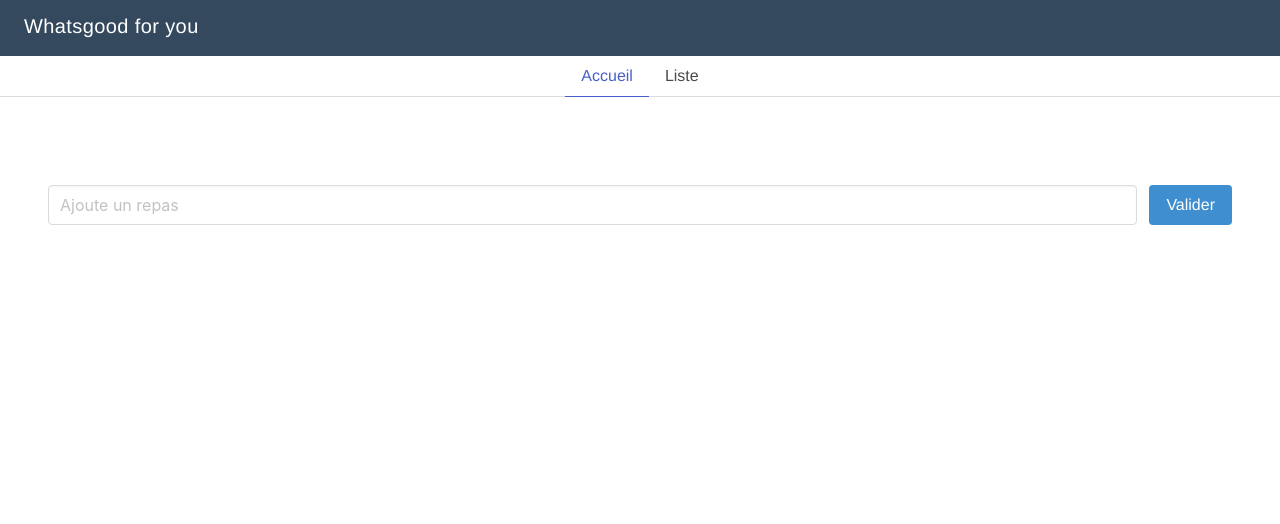
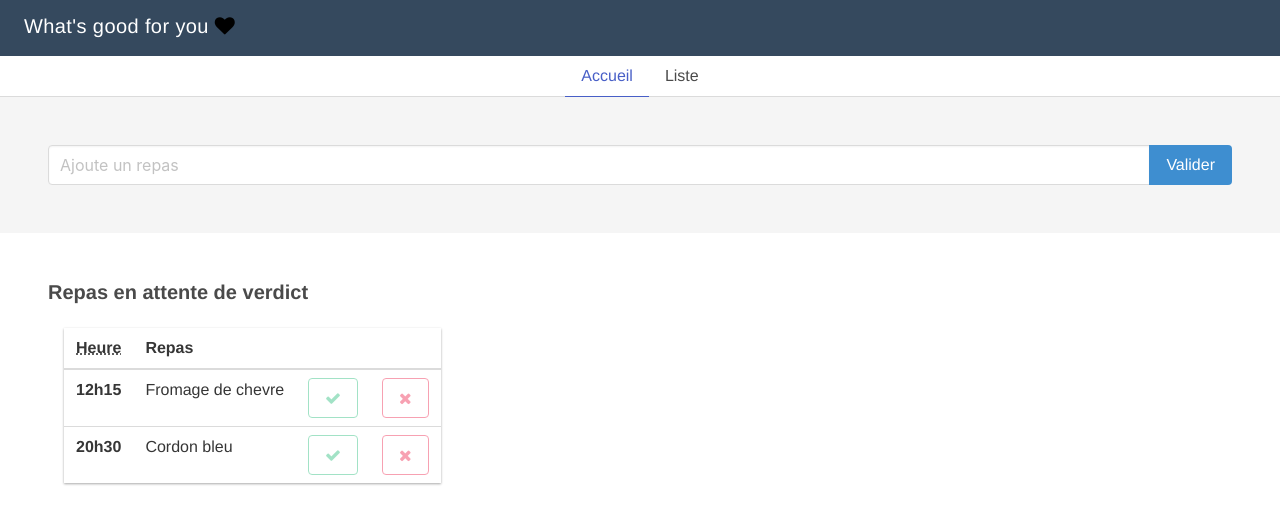
Before and after one commit to Alexandre-cibot/whatsgood, a Vue app: page /#/Home in a window 1280 px wide. Shown: the top 524 px of the page. Built offline with nearby package versions, Linux system fonts and the light colour scheme.

Commit message:
Ajout des deux listes

```diff
--- a/package.json
+++ b/package.json
@@ -12,6 +12,7 @@
   "dependencies": {
     "axios": "^0.18.0",
     "bulma": "^0.7.1",
+    "font-awesome": "^4.7.0",
     "node-sass": "^4.9.0",
     "sass-loader": "^7.0.3",
     "vue": "^2.5.2",
--- a/src/App.vue
+++ b/src/App.vue
@@ -1,9 +1,7 @@
 <template>
   <div id="app">
     <Header />
-    <main>
-      <router-view></router-view>
-    </main>
+    <router-view></router-view>
   </div>
 </template>
 
--- a/src/components/Header.vue
+++ b/src/components/Header.vue
@@ -1,7 +1,7 @@
 <template>
   <div>
     <header>
-        <span>Whatsgood for you</span>
+        <span>What's good for you <i class="fa fa-heart red" style="-webkit-text-fill-color: black"></i></span>
       </header>
       <div class="tabs is-centered">
         <ul>
--- /dev/null
+++ b/src/components/NewDishForm.vue
@@ -0,0 +1,57 @@
+<template>
+  <div class="field has-addons sourceselection">
+      <p class="control is-expanded">
+        <input class="input form-control" v-model="source" list="newssources-list" v-on:input="sourceChanged"
+                 name="source-selection" id="source-selection"
+                 placeholder="Ajoute un repas" />
+          <datalist id="newssources-list">
+            <option v-for="source in sources" :value="source.name" :label="source.name"></option>
+          </datalist>
+      </p>
+      <p class="control">
+        <a class="button is-info">
+          Valider
+        </a>
+      </p>
+    </div>
+</template>
+
+<script>
+export default {
+  name: 'sourceselection',
+  data () {
+    return {
+      sources: [],
+      source: '',
+      deepSource: ''
+    }
+  },
+  methods: {
+    sourceChanged: function(e) {
+      var newSource = e.target.value;
+     // only action if value is different from current deepSource
+     if (newSource!= this.deepSource.name) {
+       for (var i=0; i<this.sources.length; i++) {
+         if (this.sources[i].name == newSource) {
+           this.deepSource = this.sources[i];
+           this.source = this.deepSource.name;
+         }
+       }
+       this.$emit('sourceChanged', this.deepSource.id);
+     }
+    }
+  },
+  created: function () {
+    // var api = "https://newsapi.org/v1/sources?language=en";
+    // this.axios.get(api).then((response) => {
+    //     this.sources = response.data.sources;
+    // });
+    this.sources = [{name:"pizza"}, {name: "salade verte"}]
+  }
+}
+</script>
+
+<!-- Add "scoped" attribute to limit CSS to this component only -->
+<style scoped>
+
+</style>
--- /dev/null
+++ b/src/components/WaitingList.vue
@@ -0,0 +1,55 @@
+<template>
+  <table class="table">
+  <thead>
+    <tr>
+      <th><abbr title="Heure">Heure</abbr></th>
+      <th>Repas</th>
+      <th></th>
+      <th></th>
+    </tr>
+  </thead>
+  <tbody>
+    <tr>
+      <th>12h15</th>
+      <td>Fromage de chevre</td>
+      <td>
+        <button class="button is-success is-outlined" disabled>
+          <i class="fa fa-check"></i>
+        </button>
+      </td>
+      <td>
+        <button class="button is-danger is-outlined" disabled>
+          <i class="fa fa-times"></i>
+        </button>
+      </td>
+    </tr>
+    <tr>
+      <th>20h30</th>
+      <td>Cordon bleu</td>
+      <td>
+        <button class="button is-success is-outlined" disabled>
+          <i class="fa fa-check"></i>
+        </button>
+      </td>
+      <td>
+        <button class="button is-danger is-outlined" disabled>
+          <i class="fa fa-times"></i>
+        </button>
+      </td>
+    </tr>
+  </tbody>
+</table>
+</template>
+
+<script>
+export default {
+
+}
+</script>
+
+<style scoped>
+.table {
+  box-shadow: 0 1px 3px rgba(0,0,0,0.12), 0 1px 2px rgba(0,0,0,0.24);
+    transition: all 0.3s cubic-bezier(.25,.8,.25,1);
+}
+</style>
--- a/src/components/pages/Home.vue
+++ b/src/components/pages/Home.vue
@@ -1,24 +1,32 @@
 <template>
-  <div class="section">
-    <div class="field is-grouped">
-      <p class="control is-expanded">
-        <input class="input" type="text" placeholder="Ajoute un repas">
-      </p>
-      <p class="control">
-        <a class="button is-info">
-          Valider
-        </a>
-      </p>
-    </div>
+  <div>
+    <section class="section has-background-light">
+      <NewDishForm />
+    </section>
+    <section class="section">
+      <h2 class=" title is-5 has-text-left has-text-grey-dark">
+       Repas en attente de verdict
+      </h2>
+      <div class="container">
+        <WaitingList />
+      </div>
+    </section>
   </div>
 </template>
 
 <script>
+import NewDishForm from '@/components/NewDishForm'
+import WaitingList from '@/components/WaitingList'
+
 export default {
   name: 'home',
+  components: {
+    NewDishForm,
+    WaitingList
+  },
   data () {
     return {
-      msg: 'Welcome to Your Vue.js PWA'
+      msg: ''
     }
   }
 }
--- a/src/components/pages/List.vue
+++ b/src/components/pages/List.vue
@@ -1,5 +1,38 @@
 <template>
-  <p>La liste</p>
+  <div class="container is-fluid">
+    <table class="table is-fullwidth is-striped">
+      <thead>
+        <tr>
+          <th><abbr title="Heure">#</abbr></th>
+          <th>Repas</th>
+          <th><i class="fa fa-check"></i></th>
+          <th><i class="fa fa-times"></i></th>
+        </tr>
+      </thead>
+      <tbody>
+        <tr>
+          <th>1</th>
+          <td>Fromage de chevre</td>
+          <td>
+            1
+          </td>
+          <td>
+            5
+          </td>
+        </tr>
+        <tr>
+          <th>2</th>
+          <td>Cordon bleu</td>
+          <td>
+            2
+          </td>
+          <td>
+            1
+          </td>
+        </tr>
+      </tbody>
+  </table>
+  </div>
 </template>
 
 <script>
--- a/src/main.js
+++ b/src/main.js
@@ -4,6 +4,7 @@ import Vue from 'vue'
 import App from './App'
 import router from './router'
 
+import 'font-awesome/css/font-awesome.css'
 // Require the main Sass manifest file
 import './assets/sass/main.scss'
 
```
Also changed, not shown: src/components/Typeahead.vue (added, +191 -0 lines), 1 other file (tests, documents, lock files or other folders).
